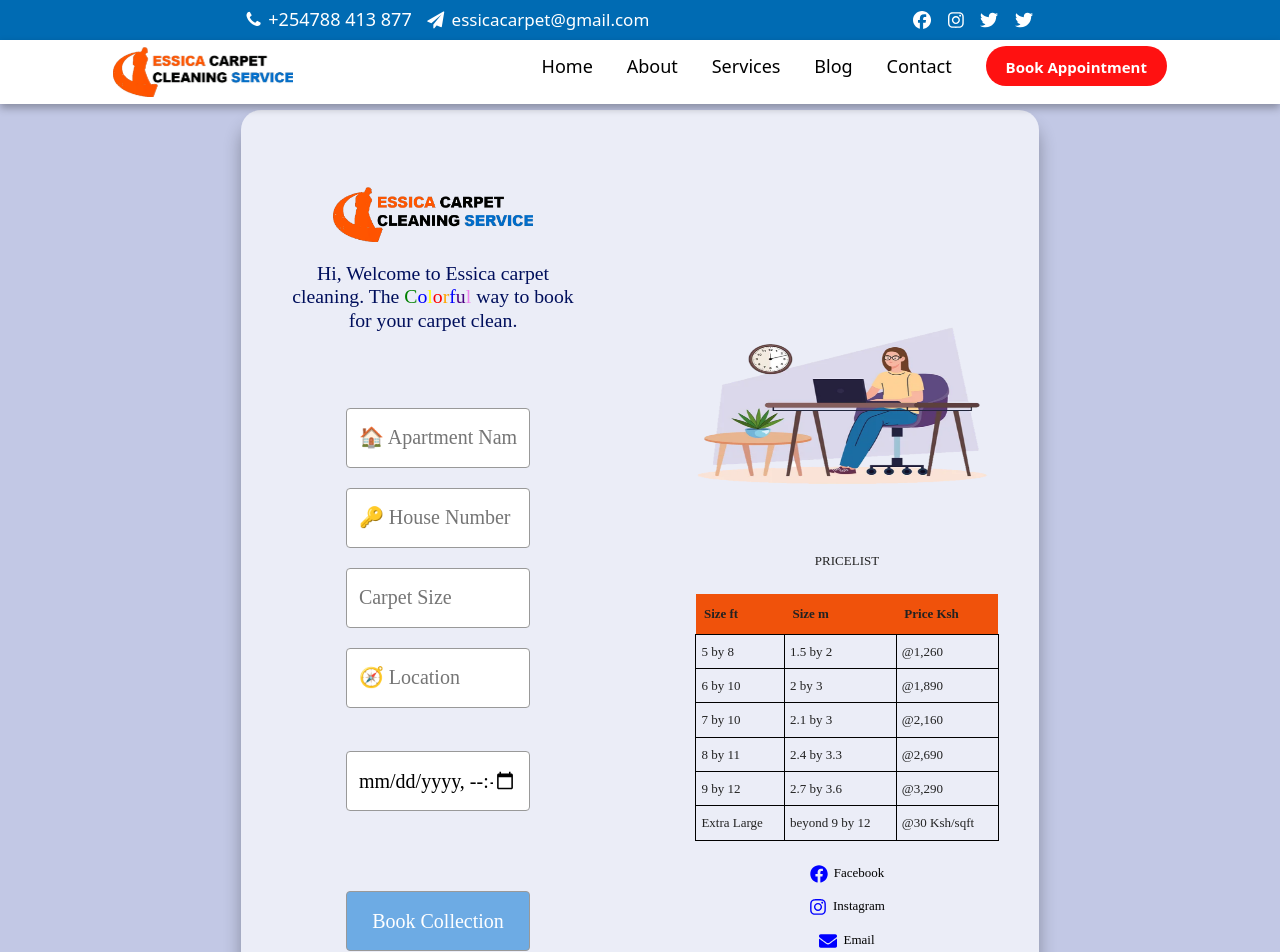
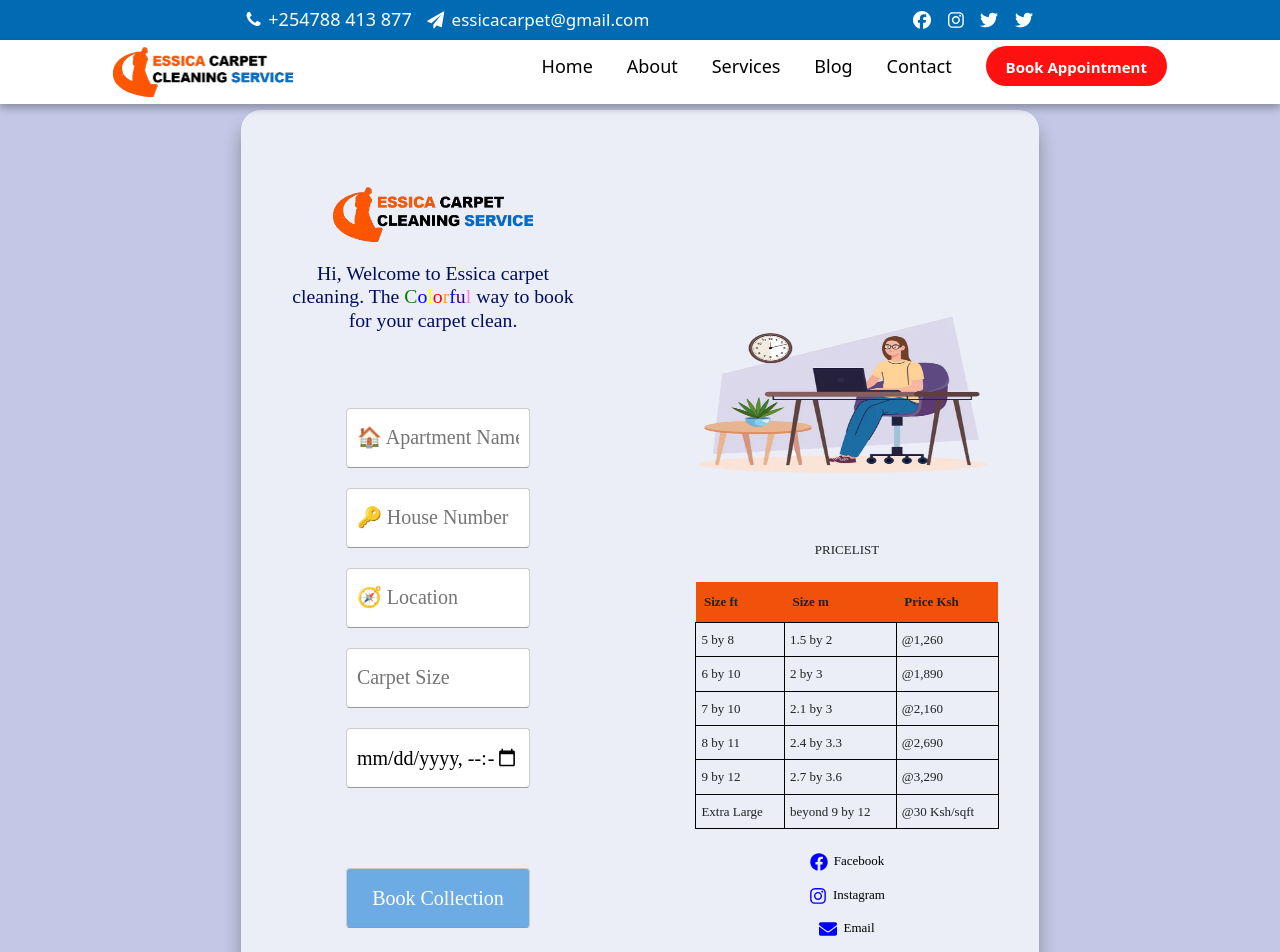
Before and after one commit to Tracy-miranja/essica-carpet-cleaning, a React (Vite) app: page /booking in a window 1280 px wide. Shown: the top 952 px of the page. Built offline with nearby package versions, Linux system fonts and the light colour scheme.

Commit message:
Modified booking page

```diff
--- a/src/components/Bookings/booking.css
+++ b/src/components/Bookings/booking.css
@@ -73,13 +73,13 @@
 .form-group input {
     flex-grow: 1; /* Allow input to grow and fill space */
     margin-left: 10px; /* Space between label and input */
-    border: 1px solid #999;
+    border-bottom: 1px solid #999;
     border-radius: 4px;
-    padding: 6px 12px;
+    /* padding: 6px 12px; */
 }
 
 .form-submit {
-    width: 100%; /* Full width button */
+    width: 100%;
     background: #6dabe4;
     color: #fff;
     border-radius: 5px;
--- a/src/components/Bookings/booking.jsx
+++ b/src/components/Bookings/booking.jsx
@@ -97,16 +97,17 @@
                 <label htmlFor="houseNumber"><i className="zmdi zmdi-key material-icons-name"></i></label>
                   <input type="text" name="houseNumber" value={bookingData.houseNumber} onChange={handleInputChange} placeholder="🔑 House Number" />
                 </div>
+
+                <div className="form-group">
+                  <label htmlFor="location"></label>
+                  <input type="text" name="location" value={bookingData.location} onChange={handleInputChange} placeholder="🧭 Location" />
+                </div>
                 <div className="form-group">
                   <label htmlFor="carpetSize"></label>
                   <input type="text" name="carpetSize" value={bookingData.carpetSize} onChange={handleInputChange} placeholder="Carpet Size" />
                 </div>
                 <div className="form-group">
-                  <label htmlFor="location"></label>
-                  <input type="text" name="location" value={bookingData.location} onChange={handleInputChange} placeholder="🧭 Location" />
-                </div>
-                <div className="form-group">
-                  <label htmlFor="collectionTime">Collection Time:</label>
+                  <label htmlFor="collectionTime"></label>
                   <input type="datetime-local" name="collectionTime" value={bookingData.collectionTime} onChange={handleInputChange} />
                 </div>
 
```
